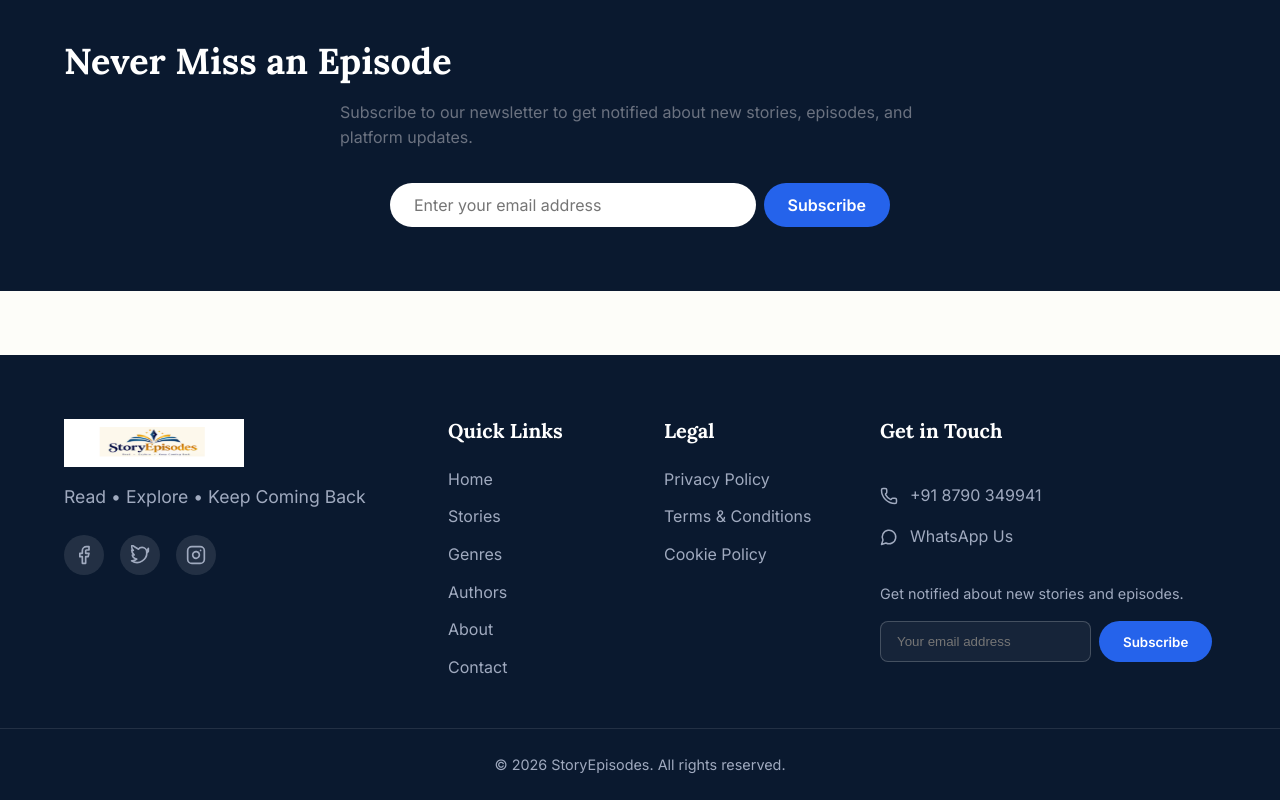
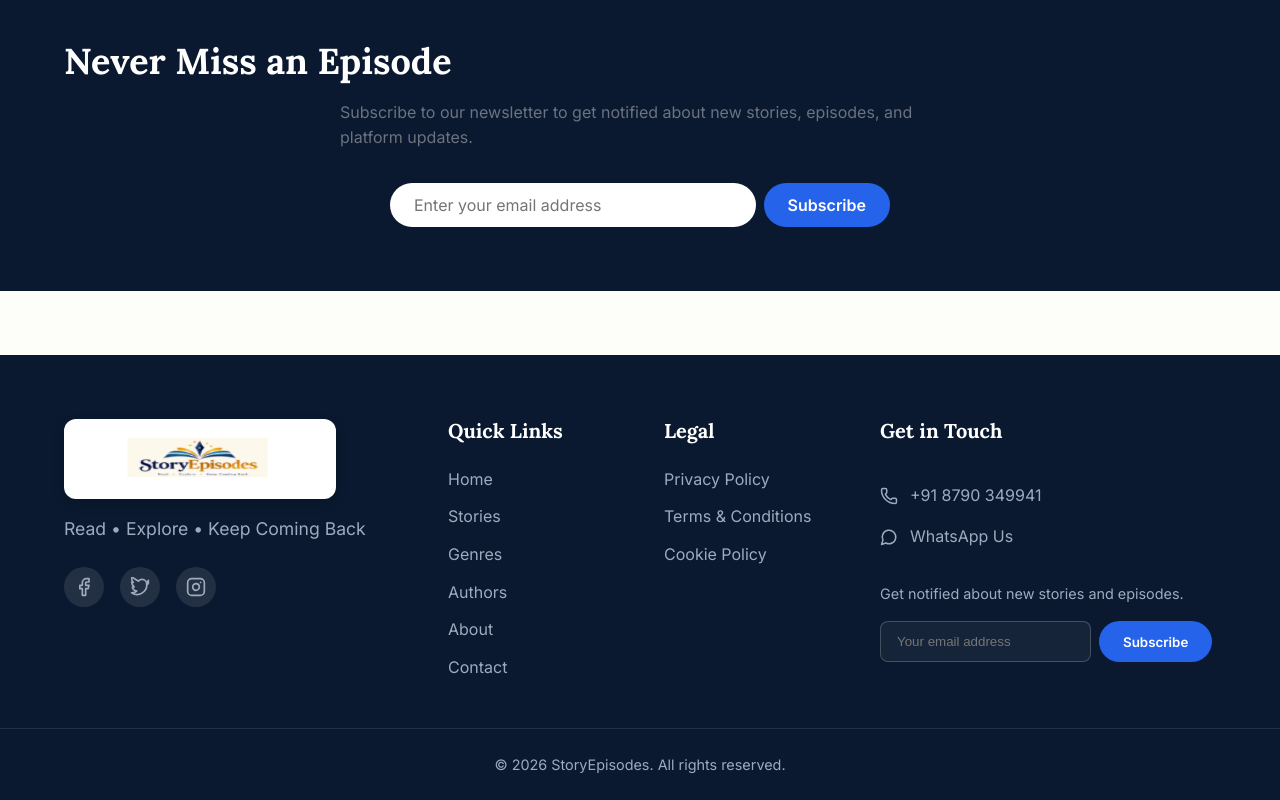
Before and after one commit to shaikmuzammil2905/Story-episode, a Next.js app: page / in a window 1280 px wide. Shown: the part 6429-7229 px from the top of the page. Built offline with nearby package versions, Linux system fonts and the light colour scheme.

Commit message:
Enhance footer logo styling (increase size, add badge background)

```diff
--- a/src/components/Footer.module.css
+++ b/src/components/Footer.module.css
@@ -10,6 +10,16 @@
   grid-template-columns: 1fr;
   gap: 3rem;
   margin-bottom: 3rem;
+}
+
+.logoBadge {
+  display: inline-flex;
+  align-items: center;
+  background-color: var(--white);
+  padding: 0.5rem 1rem;
+  border-radius: 12px;
+  margin-bottom: 1rem;
+  box-shadow: 0 4px 12px rgba(0, 0, 0, 0.15);
 }
 
 .logo {
--- a/src/components/Footer.tsx
+++ b/src/components/Footer.tsx
@@ -11,8 +11,8 @@ export default function Footer() {
     <footer className={styles.footer}>
       <div className={`container ${styles.footerContainer}`}>
         <div className={styles.brandSection}>
-          <Link href="/" className={styles.logo}>
-            <Image src="/footer-logo.png" alt="StoryEpisodes" width={180} height={48} className={styles.logoImage} />
+          <Link href="/" className={styles.logoBadge}>
+            <Image src="/footer-logo.png" alt="StoryEpisodes" width={240} height={64} className={styles.logoImage} />
           </Link>
           <p className={styles.tagline}>Read • Explore • Keep Coming Back</p>
           <div className={styles.socials}>
```
